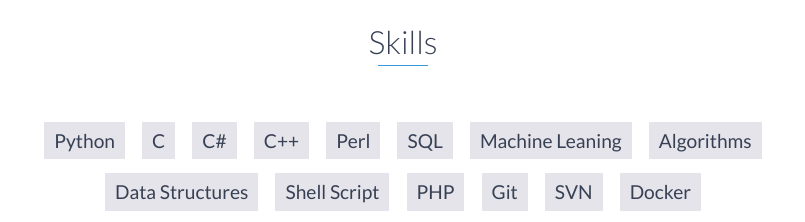
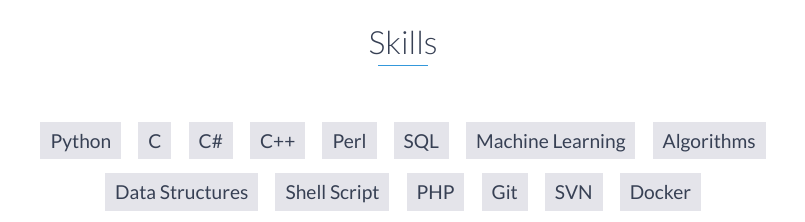
Before and after one commit to biplavk/biplavk.github.io, a website: page index.html in a window 1280 px wide. Shown: the part 2960-3182 px from the top of the page, 237-1042 px from the left. Drawn offline with nearby package versions, Linux system fonts and the light colour scheme.

Commit message:
Update index.html

```diff
--- a/index.html
+++ b/index.html
@@ -176,7 +176,7 @@
             <li>C++</li>
             <li>Perl</li>
             <li>SQL</li>
-            <li>Machine Leaning</li>
+            <li>Machine Learning</li>
             <li>Algorithms</li>
             <li>Data Structures</li>
             <li>Shell Script</li>
```
